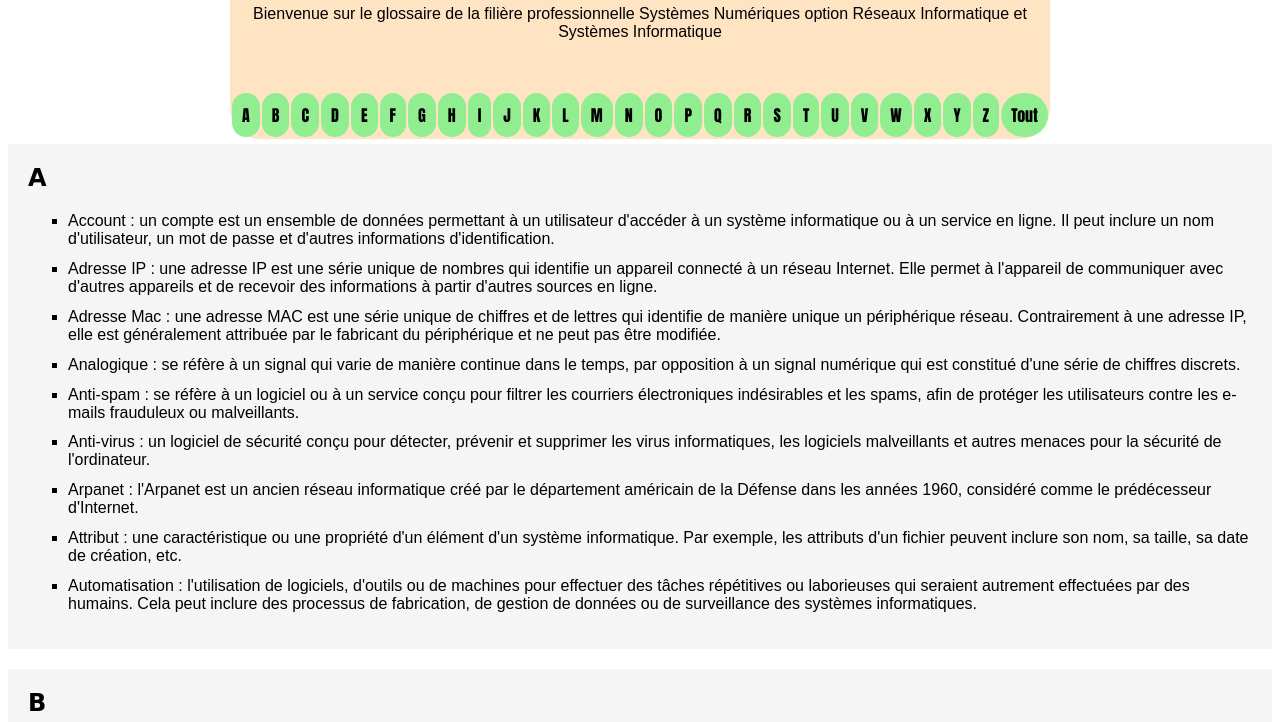
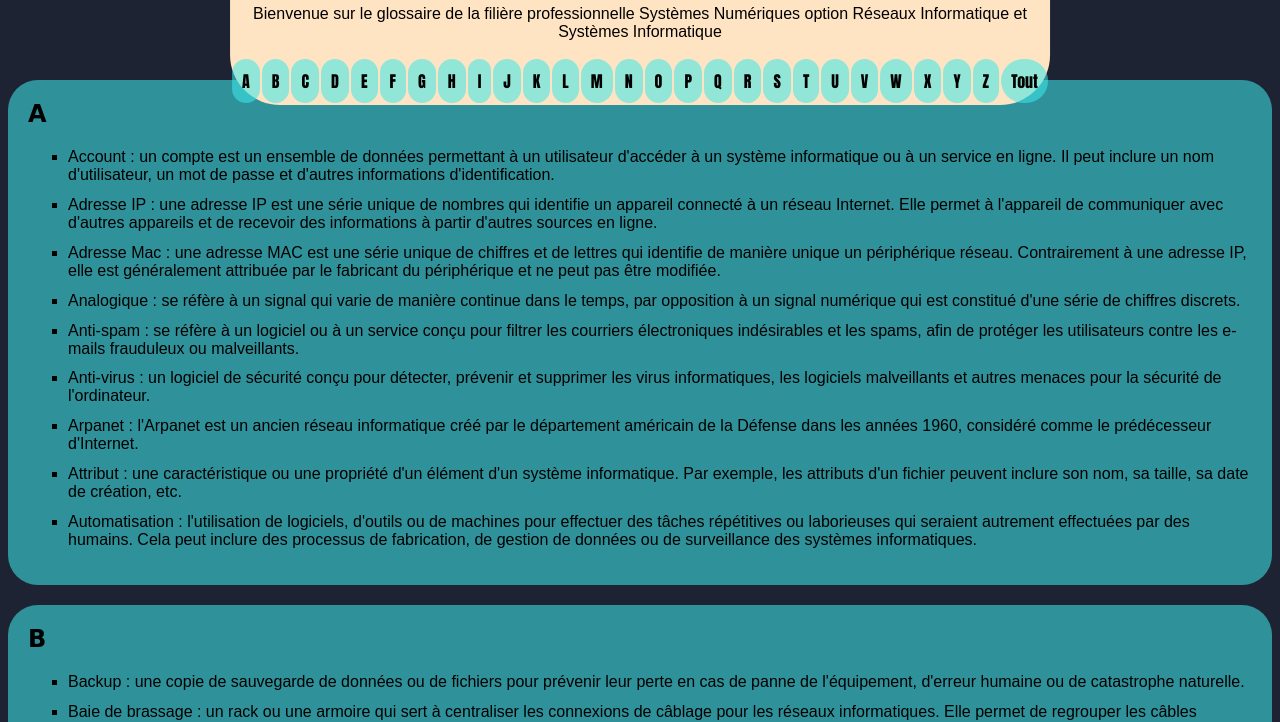
Before and after one commit to SpiderSnakes/Glossaire-des-SN-RISC, a plain HTML site: page index.html in a window 1280 px wide. Shown: the part 63-785 px from the top of the page. Drawn offline with Linux system fonts and the light colour scheme.

Commit message:
Update stylesheet.css

```diff
--- a/stylesheet.css
+++ b/stylesheet.css
@@ -4,7 +4,8 @@
 /* Applique une police de caractères de secours et un padding au corps de la page */
 body {
   font-family: Arial, sans-serif;
-  padding-top: 14%; /* Ajustez cette valeur en fonction de la hauteur de votre barre de navigation */
+  padding-top: 9%; /* Ajustez cette valeur en fonction de la hauteur de votre barre de navigation */
+  background-color: #1e2334;
 }
 
 /* Style pour la barre de navigation fixée en haut */
@@ -15,14 +16,14 @@ body {
   transform: translateX(-50%);
   background-color: bisque; /* Couleur de fond de la barre */
   text-align: center; /* Alignement du texte au centre */
-  border-bottom-left-radius: 30px;
-  border-bottom-right-radius: 30px;
+  border-bottom-left-radius: 50px;
+  border-bottom-right-radius: 50px;
 }
 
 /* Ajoute une marge supérieure et inférieure aux paragraphes d'introduction */
 .Intro {
   margin-top: auto;
-  margin-bottom: 50px;
+  margin-bottom: 2%;
 }
 
 /* Style pour la table des matières */
@@ -32,7 +33,7 @@ body {
   text-align: center; /* Alignement du texte au centre */
   color: black; /* Couleur du texte */
   font-family: 'Anton', sans-serif;
-  background-color: lightgreen;
+  background-color: #3de8e890;
   border-radius: 30px;
 }
 
@@ -48,9 +49,10 @@ h2 {
 
 /* Style pour les sections */
 section {
-  background-color: #f5f5f5; /* Couleur de fond des sections */
+  background-color: #3de8e890; /* Couleur de fond des sections */
   padding: 20px; /* Espace à l'intérieur des sections */
   margin: 20px 0; /* Marge autour des sections */
+  border-radius: 30px;
 }
 
 /* Style pour les titres de section */
```
